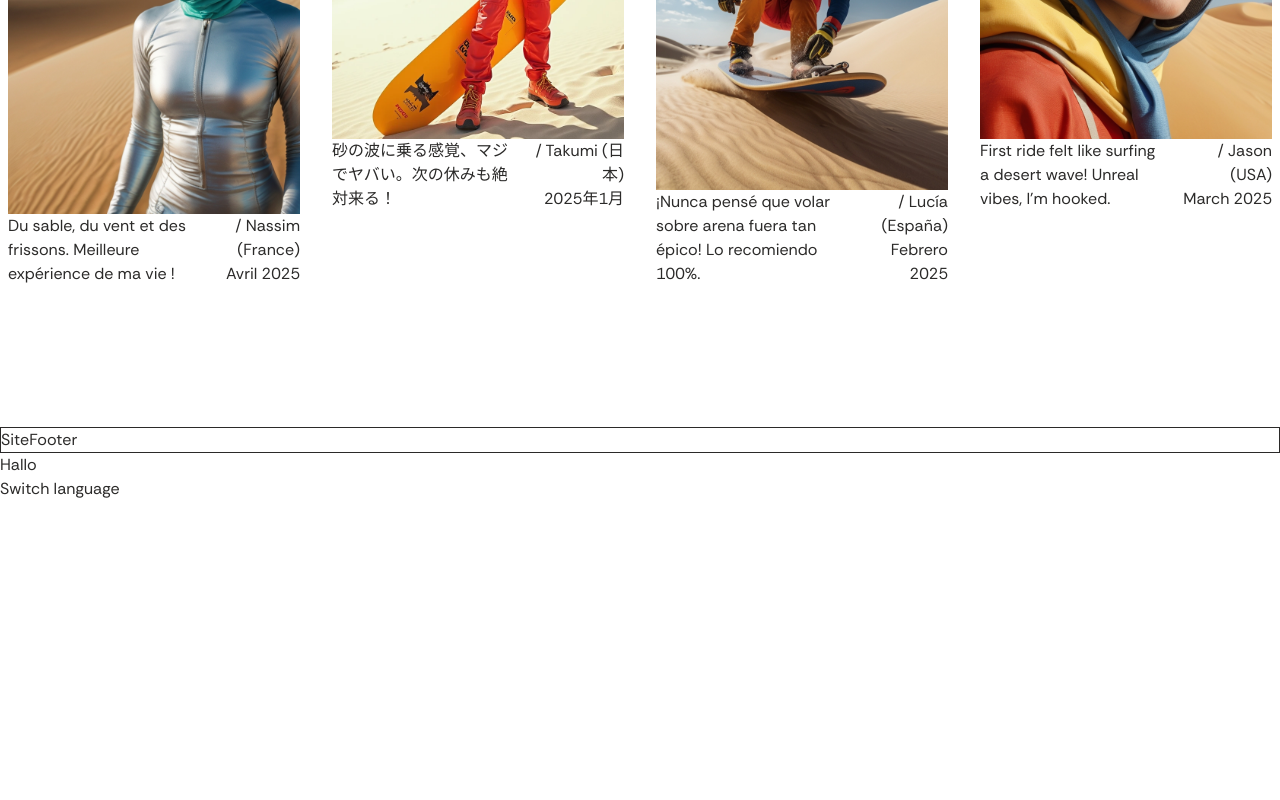
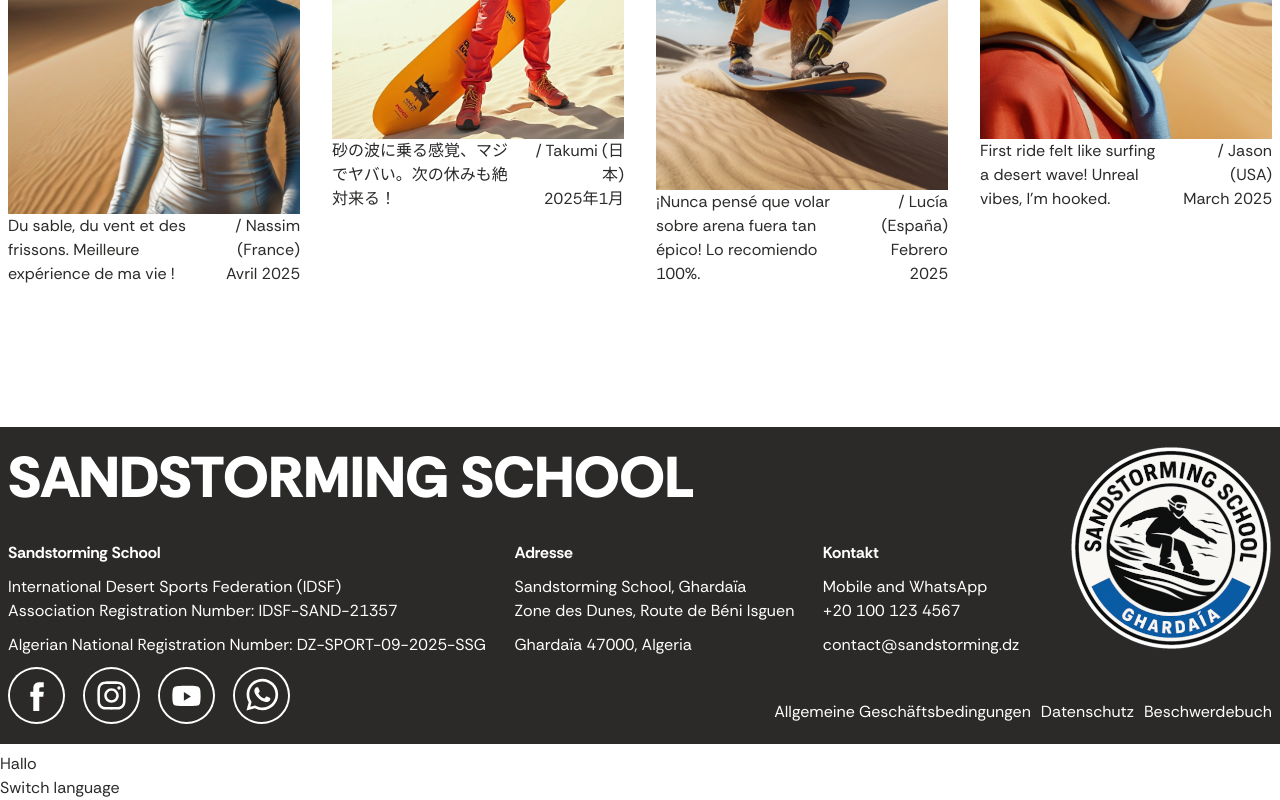
Before and after one commit to Laboratorynotices/Sandstorming, a Vue app: page / in a window 1280 px wide. Shown: the part 3947-4747 px from the top of the page. Before the commit the page ends 4448 px from the top, so only its background shows below. Built offline with nearby package versions, Linux system fonts and the light colour scheme.

Commit message:
feat(footer): добавлен компонент подвала сайта с контактной информацией и ссылками

```diff
--- a/src/App.vue
+++ b/src/App.vue
@@ -4,7 +4,7 @@ import SitePhrase from "./components/SitePhrase.vue";
 import SiteAbout from "./components/SiteAbout.vue";
 import SiteActivities from "./components/SiteActivities.vue";
 import SiteReview from "./components/SiteReview.vue";
-import SiteFooter from "./components/SiteFooter.vue";
+import SiteFooter from "./components/SiteFooter/SiteFooter.vue";
 import SwitchLocale from "./components/SwitchLocale.vue";
 </script>
 
--- a/src/components/SiteFooter.vue
+++ /dev/null
@@ -1,3 +0,0 @@
-<template>
-  <div class="border">SiteFooter</div>
-</template>
--- /dev/null
+++ b/src/components/SiteFooter/SiteFooter.vue
@@ -0,0 +1,76 @@
+<script setup lang="ts">
+import SocialNetworks from "./SocialNetworks.vue";
+</script>
+
+<template>
+  <footer class="site-footer bg-text text-background">
+    <div class="wrap-container py-5">
+      <div class="flex flex-col md:flex-row-reverse">
+        <div class="md:w-1/3 lg:w-1/4 xl:w-1/5">
+          <img
+            src="/src/assets/images/logo.png"
+            alt="Sandstorming School Logo"
+            class="logo aspect-square w-[80%] my-2.5 md:mt-3 mx-auto md:mr-0"
+          />
+        </div>
+        <div class="footer-content md:w-2/3 lg:w-3/4 xl:w-4/5">
+          <h1
+            class="uppercase text-center md:text-left font-extrabold my-5 md:mt-0"
+          >
+            Sandstorming School
+          </h1>
+          <div
+            class="footer-content__text flex flex-col justify-between gap-5 xl:flex-row"
+          >
+            <div class="organization-details">
+              <h5 class="font-bold mb-2.5">Sandstorming School</h5>
+              <p>International Desert Sports Federation (IDSF)</p>
+              <p>Association Registration Number: IDSF-SAND-21357</p>
+              <p class="my-2.5">
+                Algerian National Registration Number: DZ-SPORT-09-2025-SSG
+              </p>
+            </div>
+            <div class="address-details">
+              <h5 class="font-bold mb-2.5">{{ $t("Address") }}</h5>
+              <p>Sandstorming School, Ghardaïa</p>
+              <p>Zone des Dunes, Route de Béni Isguen</p>
+              <p class="my-2.5">Ghardaïa 47000, Algeria</p>
+            </div>
+            <div class="contact-details">
+              <h5 class="font-bold mb-2.5">{{ $t("Contact Us") }}</h5>
+              <p>Mobile and WhatsApp</p>
+              <p>+20 100 123 4567</p>
+              <a class="block my-2.5" href="mailto:contact@sandstorming.dz">
+                contact@sandstorming.dz
+              </a>
+            </div>
+          </div>
+        </div>
+      </div>
+      <div
+        class="flex flex-col md:flex-row footer-content__socials-links my-5 md:my-0"
+      >
+        <SocialNetworks class="mb-5 md:w-1/2 md:mb-0 md:mt-auto" />
+        <ul
+          class="footer-content__links flex flex-col md:w-1/2 md:self-end md:text-right lg:flex-row lg:w-fit lg:ml-auto"
+        >
+          <li class="lg:mr-2.5">
+            <a href="#">{{ $t("Terms and conditions") }}</a>
+          </li>
+          <li class="lg:mr-2.5">
+            <a href="#">{{ $t("Privacy policy") }}</a>
+          </li>
+          <li>
+            <a href="#">{{ $t("Complaint book") }}</a>
+          </li>
+        </ul>
+      </div>
+    </div>
+  </footer>
+</template>
+
+<style lang="css" scoped>
+h1 {
+  font-size: clamp(20px, 4.5vw, 64px);
+}
+</style>
--- /dev/null
+++ b/src/components/SiteFooter/SocialNetworks.vue
@@ -0,0 +1,28 @@
+<script setup lang="ts">
+// Перечисление социальных сетей
+const socialNetworks = [
+  { name: "Facebook", fileName: "Facebook_black.svg", url: "#" },
+  { name: "Instagram", fileName: "Instagram_black.svg", url: "#" },
+  { name: "YouTube", fileName: "Youtube_black.svg", url: "#" },
+  { name: "WhatsApp", fileName: "WhatsApp_black.svg", url: "#" },
+];
+</script>
+<template>
+  <ul class="inline-flex flex-wrap gap-[10px_18px] mt-2">
+    <li v-for="(network, index) in socialNetworks" :key="index">
+      <a
+        :href="network.url"
+        target="_blank"
+        rel="noopener noreferrer"
+        class="bg-background p-0.5 block rounded-full"
+      >
+        <img
+          :src="`/src/assets/images/${network.fileName}`"
+          :alt="$t(network.name)"
+          :title="$t(network.name)"
+          class="inline-block h-[53px] aspect-square"
+        />
+      </a>
+    </li>
+  </ul>
+</template>
--- a/src/locales/de.json
+++ b/src/locales/de.json
@@ -35,5 +35,10 @@
   "gear rental2": "Ausrüstungs-verleih",
   "balance training2": "Gleich-gewichts-training",
   "dune tours2": "Dünen-Touren",
-  "Join the team!": "Werde Teil des Teams!"
+  "Join the team!": "Werde Teil des Teams!",
+  "Address": "Adresse",
+  "Contact Us": "Kontakt",
+  "Terms and conditions": "Allgemeine Geschäftsbedingungen",
+  "Privacy policy": "Datenschutz",
+  "Complaint book": "Beschwerdebuch"
 }
--- a/src/locales/ru.json
+++ b/src/locales/ru.json
@@ -35,5 +35,10 @@
   "gear rental2": "Аренда оборудования",
   "balance training2": "Тренировки баланса",
   "dune tours2": "Тур по дюнам",
-  "Join the team!": "Присоединяйся к команде!"
+  "Join the team!": "Присоединяйся к команде!",
+  "Address": "Адрес",
+  "Contact Us": "Контакт",
+  "Terms and conditions": "Условия и положения",
+  "Privacy policy": "Политика конфиденциальности",
+  "Complaint book": "Книга жалоб"
 }
```
Also changed, not shown: src/assets/images/logo.png (added).
